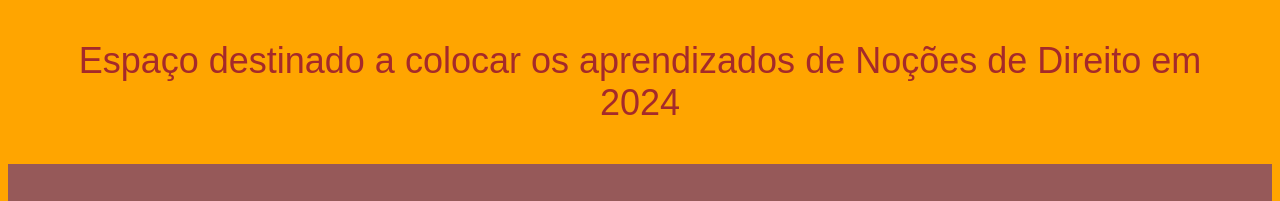
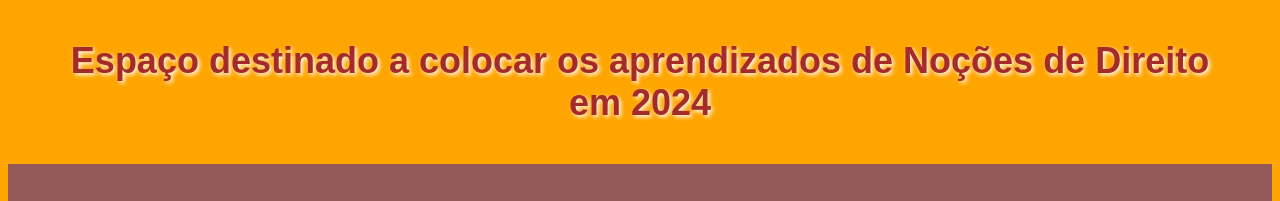
Before and after one commit to Nahferoli/TurmaAK-Quarta, a plain HTML site: page index.html in a window 1280 px wide. Shown: the top 201 px of the page. Drawn offline with Linux system fonts and the light colour scheme.

Commit message:
body ok1

```diff
--- a/style.css
+++ b/style.css
@@ -5,6 +5,17 @@ body {
     font-family: Arial, sans-serif;
 
 }
+
+
+header {
+    font-family: Arial, sans-serif;
+    font-size: 36px;
+    color: brown;
+    text-align: center;
+    margin: 20px 0;
+    font-weight: bold;
+    text-shadow: 2px 2px 4px white;
+    }
 
     h1, h2, h3, p, a, span {
         text-shadow: 3px 3px 6px rgba(0, 0, 0, 0.5);
@@ -15,13 +26,7 @@ body {
         margin: 15px 0;
     }
 
-    header {
-            font-family: Arial, sans-serif; /* Define a fonte Arial */
-            font-size: 36px; /* Tamanho da fonte 36px */
-            color: brown; /* Cor marrom */
-            text-align: center; /* Centraliza o texto */
-            margin: 20px 0;
-    }
+
 
 section {
 
```
